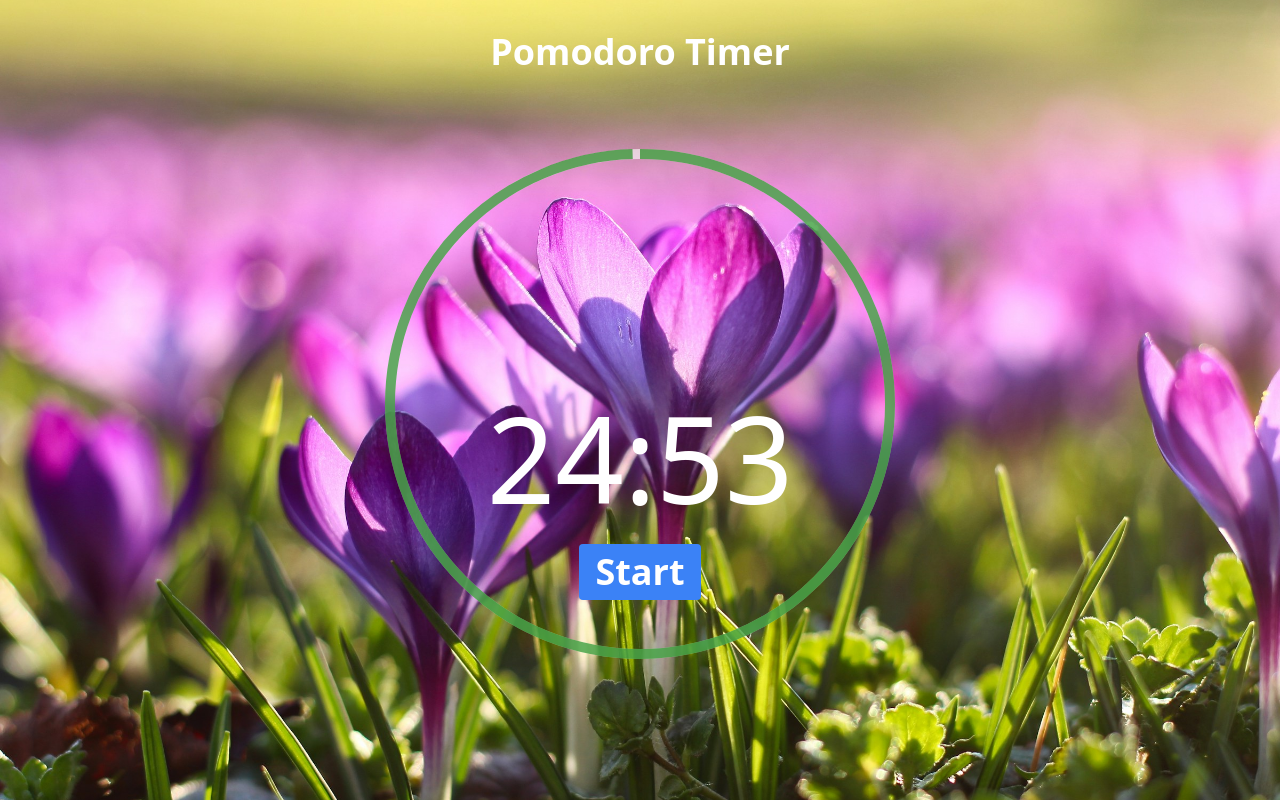
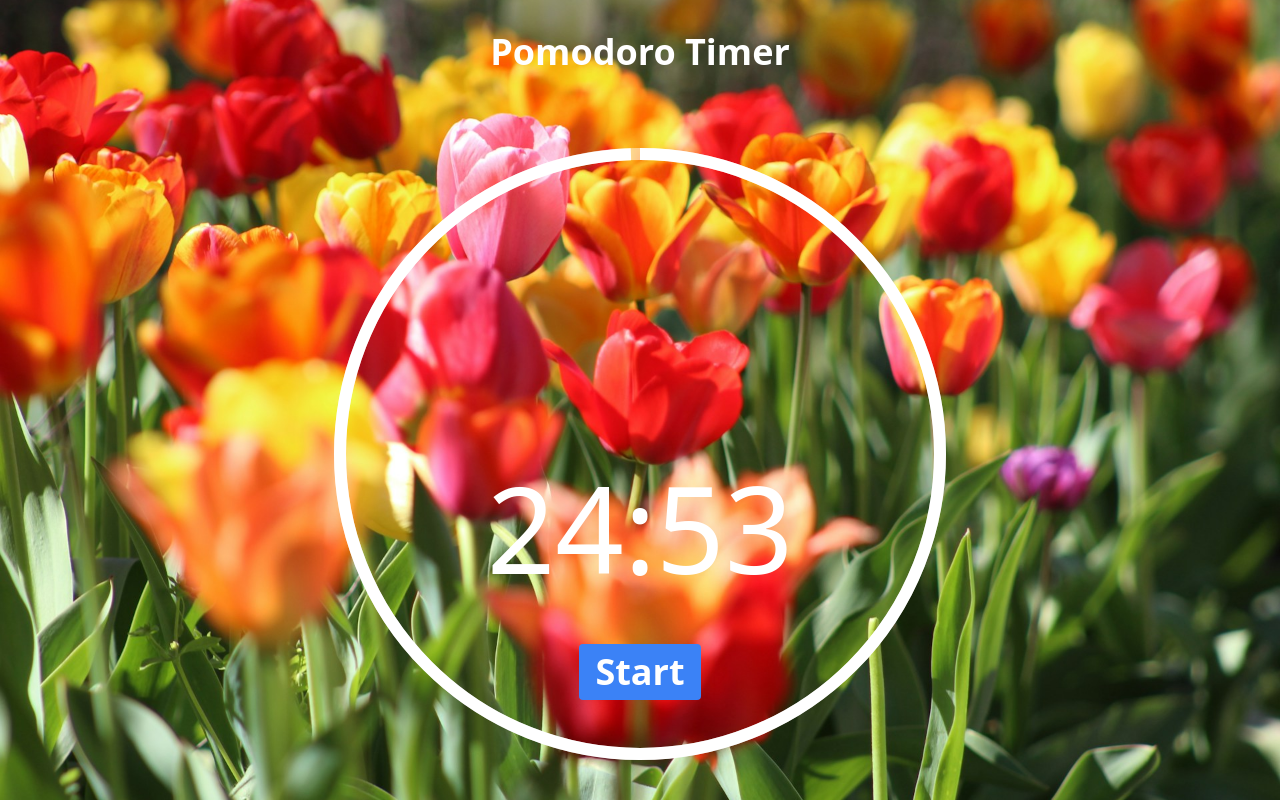
Before and after one commit to DanielaKuester/productivity-toolbox, a Next.js app: page /pomodoro in a window 1280 px wide. Built offline with nearby package versions, Linux system fonts and the light colour scheme.

Commit message:
Style: Make timer circle bigger

```diff
--- a/pages/pomodoro.jsx
+++ b/pages/pomodoro.jsx
@@ -59,40 +59,40 @@ const Pomodoro = () => {
             <meta name="description" content="The pomodoro timer balances work on the current task with breaks in between." />
             <meta name="viewport" content="width=device-width, initial-scale=1" />
             <link rel="icon" href="/favicon.ico" />
-            <div className="bg-[url('/crocuses.jpg')] bg-cover bg-no-repeat h-screen bg-center">
+            <div className="bg-[url('/tulips.jpg')] bg-cover bg-no-repeat h-screen bg-center">
                 <h1 className="text-4xl p-8 font-bold text-white text-center">
                     Pomodoro Timer
                 </h1>
                 <div className="flex flex-col items-center">
-                    <svg className="bg-transparent mx-auto" height="600" width="600" xmlns="http://www.w3.org/2000/svg">
+                    <svg className="bg-transparent mx-auto" height="700" width="700" xmlns="http://www.w3.org/2000/svg">
                         {/* The circumference of a circle is 2π*r, so in this case it is 2π * 250 = ~1571 */}
                         <circle
                             id="gray-circle"
-                            r="250"
-                            cx="300"
-                            cy="300"
+                            r="300"
+                            cx="350"
+                            cy="350"
                             fill="transparent"
                             stroke="white"
-                            strokeWidth="10"
-                            strokeOpacity="0.6"
-                            strokeDasharray={1571}
+                            strokeWidth="12"
+                            strokeOpacity="0.5"
+                            strokeDasharray={1885}
                             strokeDashoffset={0}
                         />
                         <circle
                             id="green-circle"
-                            className={pomodoroStyles.circle}
-                            r="250"
-                            cx="300"
-                            cy="300"
+                            className={`${pomodoroStyles.circle}`}
+                            r="300"
+                            cx="350"
+                            cy="350"
                             fill="transparent"
-                            stroke="green"
-                            strokeOpacity="0.6"
-                            strokeWidth="10"
-                            strokeDasharray={1571}
+                            stroke="white"
+                            strokeOpacity="1"
+                            strokeWidth="12"
+                            strokeDasharray={1885}
                             strokeDashoffset={0}
-                            transform="translate(0 0), rotate(270 300 300)"
+                            transform="translate(0 0), rotate(270 350 350)"
                         />
-                        <text className="text-[120px]" x="300" y="400" textAnchor="middle" fill="white">{`${minutes}:${seconds}`}</text>
+                        <text className="text-[120px]" x="350" y="470" textAnchor="middle" fill="white">{`${minutes}:${seconds}`}</text>
                     </svg>
                     <div className="flex flex-col items-center">
                         <button
--- a/styles/pomodoro.module.css
+++ b/styles/pomodoro.module.css
@@ -1,11 +1,11 @@
 .circle {
     /* --myseconds: 60s; */
-    stroke-dasharray: 1571;
+    stroke-dasharray: 1885;
     animation: time-flies var(--myseconds) linear;
 }
 
 @keyframes time-flies {
     to {
-        stroke-dashoffset: 1571;
+        stroke-dashoffset: 1885;
     }
 }
```
